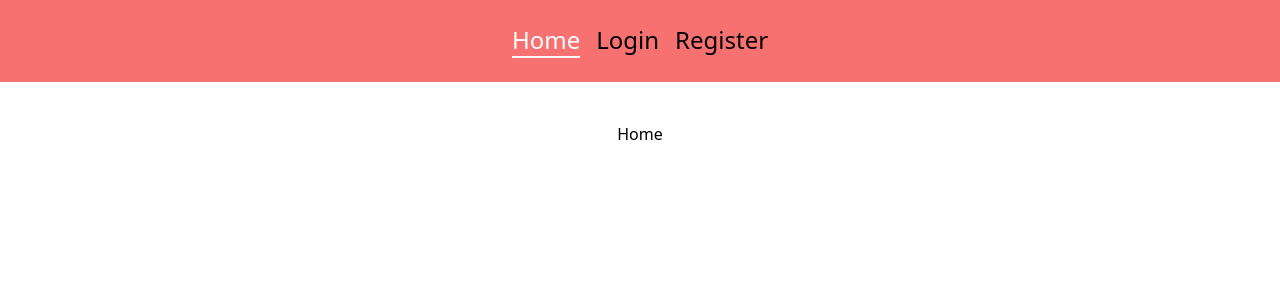
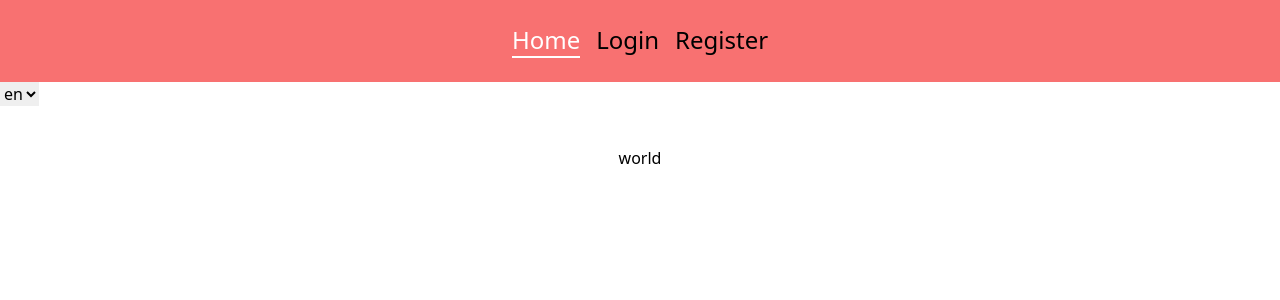
Before and after one commit to omarijalagania/vue-app-1, a Vue app: page / in a window 1280 px wide. Shown: the top 300 px of the page. Built offline with nearby package versions, Linux system fonts and the light colour scheme.

Commit message:
feat: add multilanguage

```diff
--- a/package.json
+++ b/package.json
@@ -13,6 +13,7 @@
     "animate.css": "^4.1.1",
     "core-js": "^3.8.3",
     "vue": "^3.2.13",
+    "vue-i18n": "^9.2.2",
     "vue-router": "^4.1.5"
   },
   "devDependencies": {
--- /dev/null
+++ b/public/locale/en.json
@@ -0,0 +1,3 @@
+{
+  "hello": "world"
+}
--- /dev/null
+++ b/public/locale/ge.json
@@ -0,0 +1,3 @@
+{
+  "hello": "სამყარო"
+}
--- a/src/components/MyHome.vue
+++ b/src/components/MyHome.vue
@@ -1,5 +1,16 @@
 <template>
-  <h1 class="p-10 text-center">Home</h1>
+  <div class="locale-changer">
+    <select v-model="$i18n.locale">
+      <option
+        v-for="locale in $i18n.availableLocales"
+        :key="`locale-${locale}`"
+        :value="locale"
+      >
+        {{ locale }}
+      </option>
+    </select>
+  </div>
+  <h1 v-t="{ path: 'hello' }" class="p-10 text-center"></h1>
 </template>
 
 <script>
--- a/src/main.js
+++ b/src/main.js
@@ -5,13 +5,24 @@ import "animate.css"
 import "./styles/app.css"
 import LoginFormVue from "./components/LoginForm.vue"
 import RegisterFormVue from "./components/RegisterForm.vue"
+import en from "../public/locale/en.json"
+import ge from "../public/locale/ge.json"
 import MyHomeVue from "./components/MyHome.vue"
+import { createI18n } from "vue-i18n"
 
 const routes = [
   { path: "/login", component: LoginFormVue },
   { path: "/register", component: RegisterFormVue },
   { path: "/", component: MyHomeVue },
 ]
+
+const i18n = createI18n({
+  locale: "en",
+  messages: {
+    en,
+    ge,
+  },
+})
 
 const router = createRouter({
   history: createWebHistory(),
@@ -20,6 +31,7 @@ const router = createRouter({
 
 const app = createApp(App)
 
+app.use(i18n)
 app.use(router)
 
 app.mount("#app")
```
Also changed, not shown: 1 other file (tests, documents, lock files or other folders).
